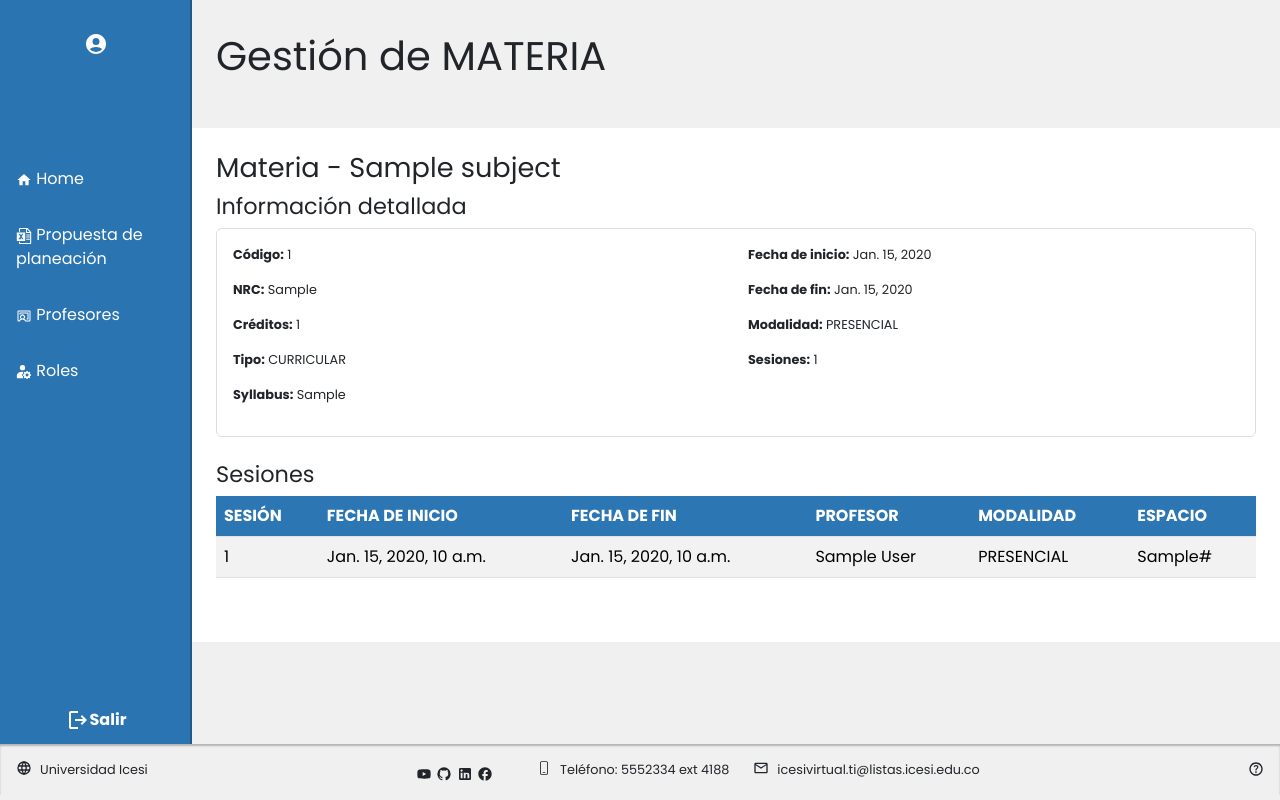
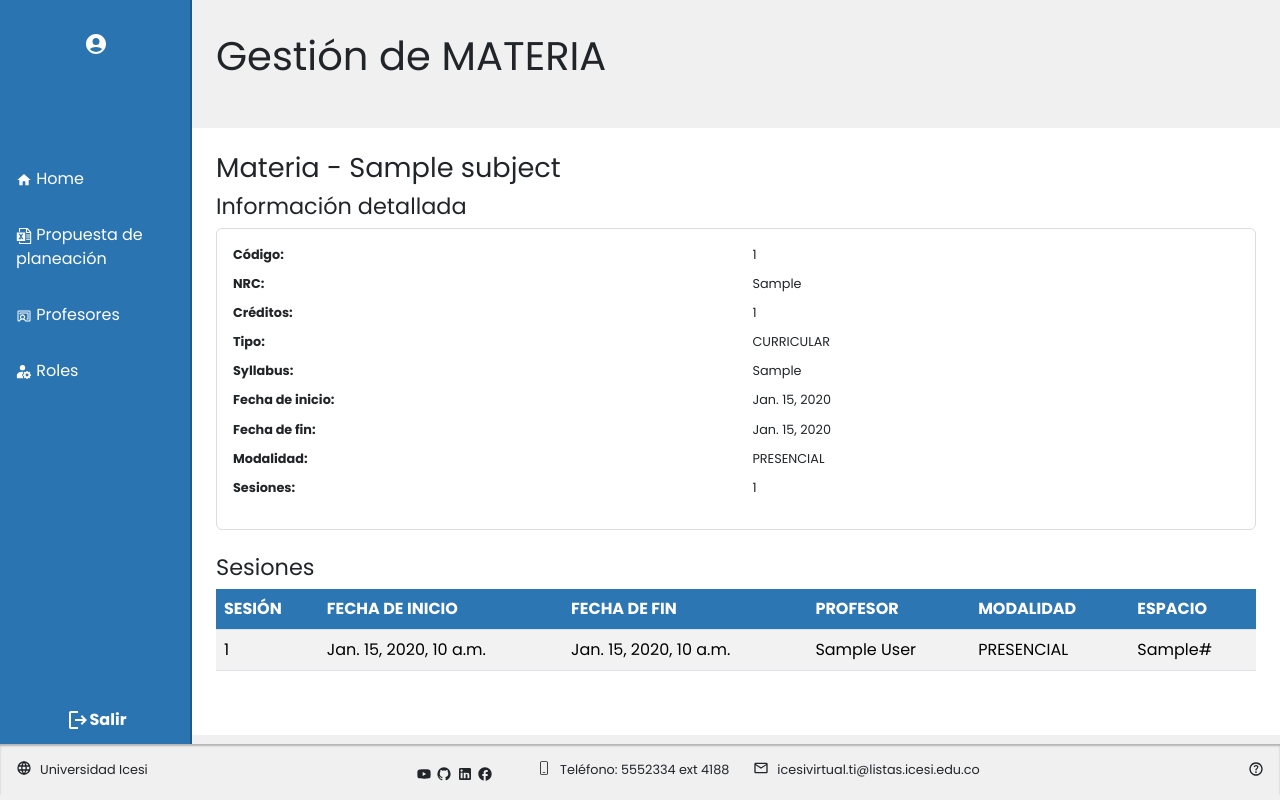
Before and after one commit to ICESI-PI1-2024A-3/ccsa-grupo-1, a Django app: page /subject/1/ in a window 1280 px wide. Run offline with Django 5.2, Linux system fonts and the light colour scheme; tables that the repository leaves empty hold one stand-in row (values such as "Sample post").

Commit message:
style: change in the structure of detailed information

```diff
--- a/AcademicProgrammingApplication/static/styles/subject_detail.css
+++ b/AcademicProgrammingApplication/static/styles/subject_detail.css
@@ -35,3 +35,19 @@ h3 {
     background-color: rgba(23, 104, 172, 0.9);
     color: rgb(255, 255, 255);
 }
+
+.info-detallada dl {
+    display: grid;
+    grid-template-columns: auto auto;
+    gap: 10px;
+}
+
+.info-detallada dt {
+    grid-column: 1;
+    font-weight: bold;
+}
+
+.info-detallada dd {
+    grid-column: 2;
+    margin: 0;
+}
--- a/AcademicProgrammingApplication/templates/subject_detail.html
+++ b/AcademicProgrammingApplication/templates/subject_detail.html
@@ -18,18 +18,20 @@
                 <div class="card mb-4">
                     <div class="card-body">
                         <div class="row">
-                            <div class="col-lg-6">
-                                <p><strong>Código:</strong> {{ subject.code }}</p>
-                                <p><strong>NRC:</strong> {{ subject.nrc }}</p>
-                                <p><strong>Créditos:</strong> {{ subject.credits }}</p>
-                                <p><strong>Tipo:</strong> {{ subject.type }}</p>
-                                <p><strong>Syllabus:</strong> {{ subject.syllabus }}</p>
-                            </div>
-                            <div class="col-lg-6">
-                                <p><strong>Fecha de inicio:</strong> {{ subject.start_date }}</p>
-                                <p><strong>Fecha de fin:</strong> {{ subject.ending_date }}</p>
-                                <p><strong>Modalidad:</strong> {{ subject.modality }}</p>
-                                <p><strong>Sesiones:</strong> {{ subject.num_sessions }}</p>
+                            <div class="col-lg-12">
+                                <div class="info-detallada">
+                                    <dl>
+                                        <dt>Código:</dt><dd>{{ subject.code }}</dd>
+                                        <dt>NRC:</dt><dd>{{ subject.nrc }}</dd>
+                                        <dt>Créditos:</dt><dd>{{ subject.credits }}</dd>
+                                        <dt>Tipo:</dt><dd>{{ subject.type }}</dd>
+                                        <dt>Syllabus:</dt><dd>{{ subject.syllabus }}</dd>
+                                        <dt>Fecha de inicio:</dt><dd>{{ subject.start_date }}</dd>
+                                        <dt>Fecha de fin:</dt><dd>{{ subject.ending_date }}</dd>
+                                        <dt>Modalidad:</dt><dd>{{ subject.modality }}</dd>
+                                        <dt>Sesiones:</dt><dd>{{ subject.num_sessions }}</dd>
+                                    </dl>
+                                </div>
                             </div>
                         </div>
                     </div>
--- a/AcademicProgrammingApplication/views.py
+++ b/AcademicProgrammingApplication/views.py
@@ -33,9 +33,10 @@ def login(request):
             return redirect('home')
 
 def subject_detail(request, subject_id):
+    user = request.user
     subject = Subject.objects.get(code=subject_id)
     classes = Class.objects.filter(subject=subject)  # Obtiene todas las clases relacionadas con la materia
-    return render(request, 'subject_detail.html', {'subject': subject, 'classes': classes, 'title': 'Gestión de MATERIA'})
+    return render(request, 'subject_detail.html', {'user_name': user.username, 'subject': subject, 'classes': classes, 'title': 'Gestión de MATERIA'})
 
 
 # The next lines are only used to see how the base HTML looks like
```
